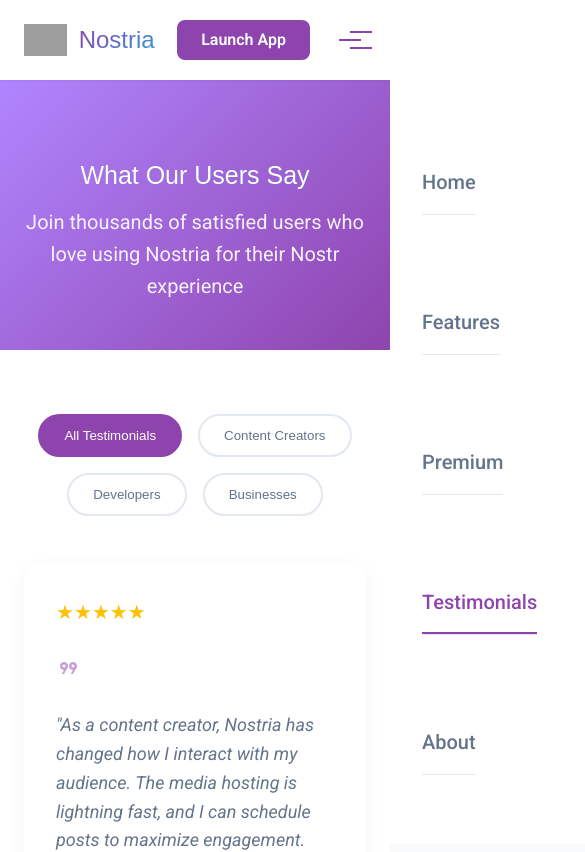
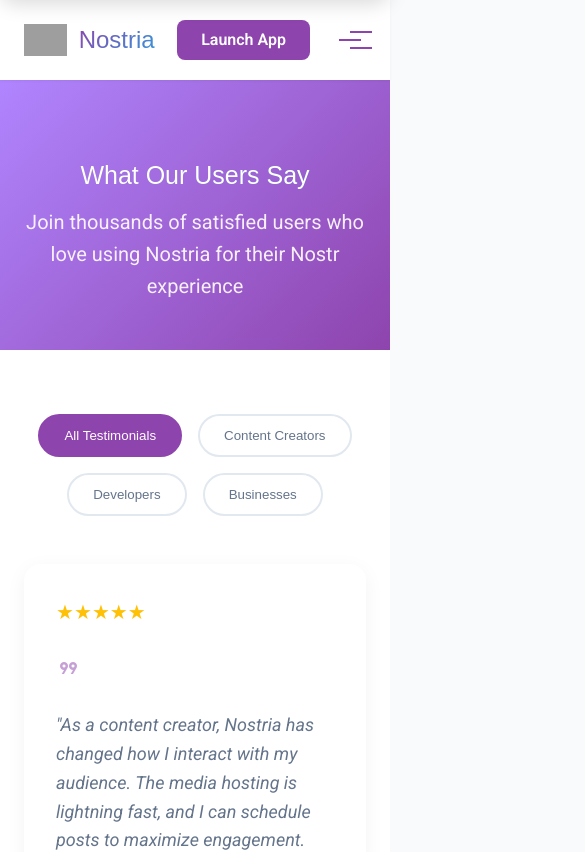
Before and after one commit to nostria-app/nostria-website, an Angular app: page /testimonials in a window 390 px wide. Shown: the top 852 px of the page, 585 px wide, since content can reach past the window. Built offline with nearby package versions, Linux system fonts and the light colour scheme; grey boxes are pictures that could not be loaded; a web font is replaced by a local one.

Commit message:
feat: enhance header navigation with close menu functionality and improved styles

```diff
--- a/src/app/shared/header/header.component.html
+++ b/src/app/shared/header/header.component.html
@@ -8,11 +8,11 @@
 
       <nav class="nav" [class.nav-open]="isMenuOpen">
         <ul class="nav-list">
-          <li><a routerLink="/" routerLinkActive="active" [routerLinkActiveOptions]="{exact: true}" class="nav-link">Home</a></li>
-          <li><a routerLink="/features" routerLinkActive="active" class="nav-link">Features</a></li>
-          <li><a routerLink="/premium" routerLinkActive="active" class="nav-link">Premium</a></li>
-          <li><a routerLink="/testimonials" routerLinkActive="active" class="nav-link">Testimonials</a></li>
-          <li><a routerLink="/about" routerLinkActive="active" class="nav-link">About</a></li>
+          <li><a routerLink="/" routerLinkActive="active" [routerLinkActiveOptions]="{exact: true}" class="nav-link" (click)="closeMenu()">Home</a></li>
+          <li><a routerLink="/features" routerLinkActive="active" class="nav-link" (click)="closeMenu()">Features</a></li>
+          <li><a routerLink="/premium" routerLinkActive="active" class="nav-link" (click)="closeMenu()">Premium</a></li>
+          <li><a routerLink="/testimonials" routerLinkActive="active" class="nav-link" (click)="closeMenu()">Testimonials</a></li>
+          <li><a routerLink="/about" routerLinkActive="active" class="nav-link" (click)="closeMenu()">About</a></li>
         </ul>
       </nav>
 
--- a/src/app/shared/header/header.component.scss
+++ b/src/app/shared/header/header.component.scss
@@ -168,32 +168,47 @@
     top: 0;
     left: 0;
     width: 100%;
-    height: 100vh;
+    height: auto;
+    max-height: 80vh;
     background-color: var(--surface);
-    padding-top: 80px;
-    transform: translateX(100%);
+    box-shadow: 0 4px 20px rgba(0, 0, 0, 0.15);
+    border-radius: 0 0 16px 16px;
+    padding: 1rem 0;
+    transform: translateY(-100%);
     transition: transform 0.3s ease;
     overflow-y: auto;
 
     &.nav-open {
-      transform: translateX(0);
+      transform: translateY(0);
     }
 
     .nav-list {
       flex-direction: column;
       width: 100%;
-      padding: 2rem;
+      padding: 1rem;
 
       li {
         margin: 0;
         width: 100%;
+        height: auto;
       }
 
       .nav-link {
         display: block;
-        font-size: 1.25rem;
-        padding: 1rem 0;
-        border-bottom: 1px solid var(--divider);
+        font-size: 1.125rem;
+        padding: 0.75rem 1rem;
+        margin: 0.25rem 0;
+        border-radius: 8px;
+        border: none;
+        transition: all 0.2s ease;
+
+        &:hover, &.active {
+          background-color: rgba(var(--primary-color-rgb), 0.1);
+        }
+
+        &.active::after {
+          display: none;
+        }
       }
     }
   }
--- a/src/app/shared/header/header.component.ts
+++ b/src/app/shared/header/header.component.ts
@@ -18,6 +18,14 @@
     document.body.classList.toggle('no-scroll', this.isMenuOpen);
   }
 
+  closeMenu(): void {
+    // Only close menu if it's currently open
+    if (this.isMenuOpen) {
+      this.isMenuOpen = false;
+      document.body.classList.remove('no-scroll');
+    }
+  }
+
   @HostListener('window:scroll', ['$event'])
   onWindowScroll() {
     this.isScrolled = window.scrollY > 50;
```
